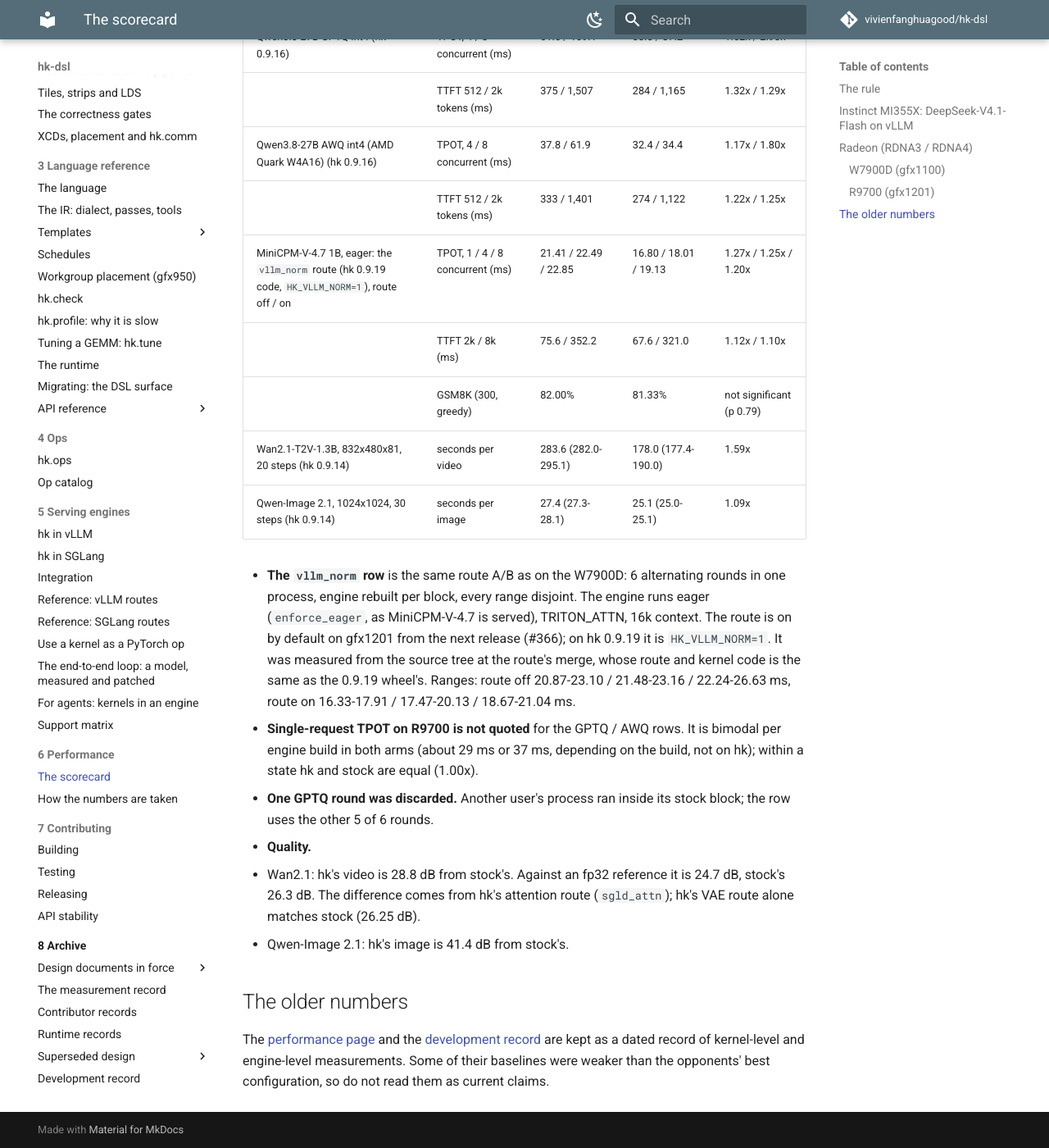
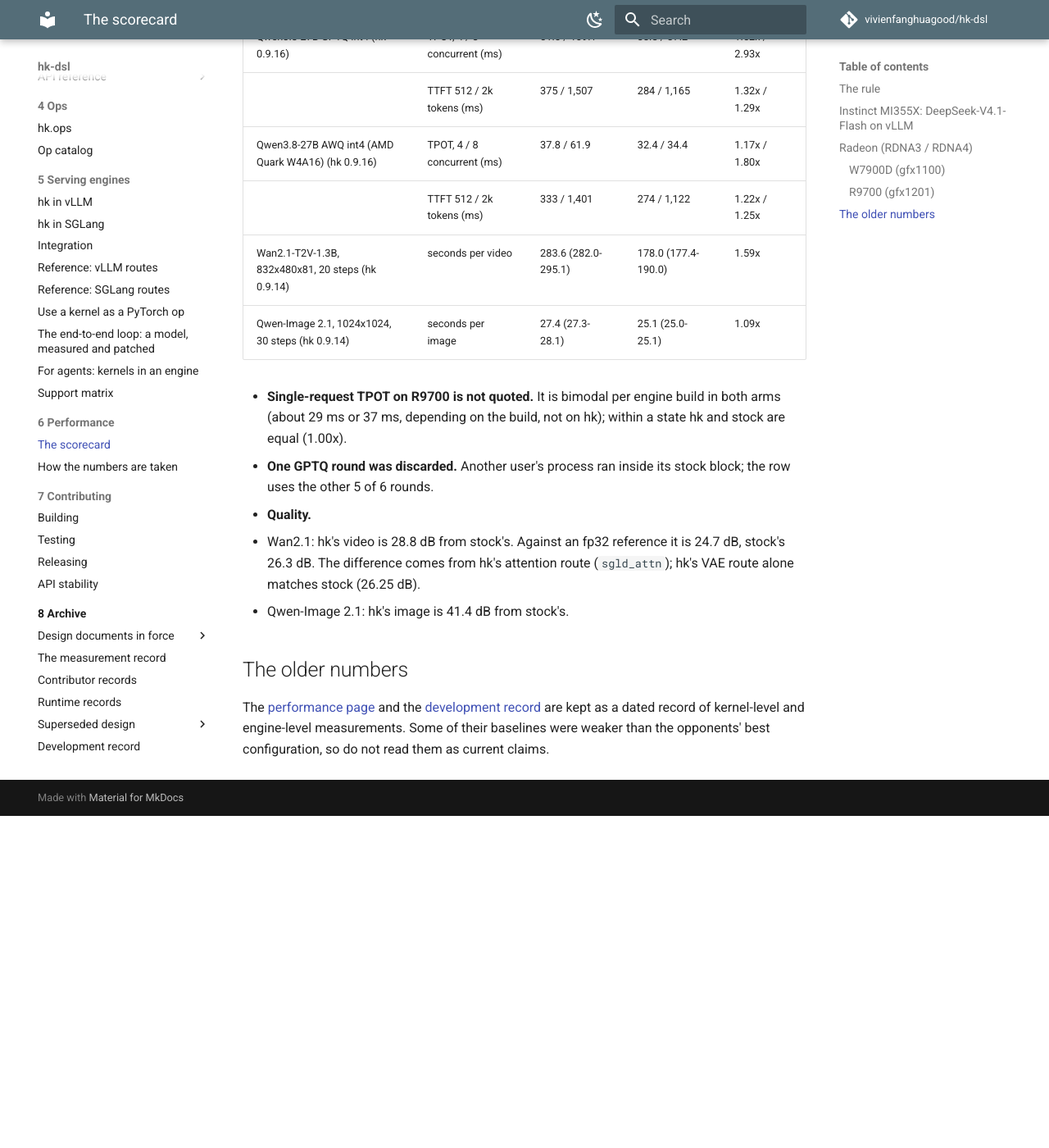
Before and after one commit to vivienfanghuagood/hk-dsl, an MkDocs documentation site: the page built from docs/performance/scorecard.md, in a window 1280 px wide and 1400 px high, scrolled down 4856 px. Shown: the whole window at 82% size. Built offline with MkDocs 1.6.1 and Material for MkDocs 9.7.7, drawn with Linux system fonts in a browser that asks for light colours; comment, search, counter and statistics services are not loaded; after the commit the page ends 5851 px from its top, so only the background shows below that.

Commit message:
scorecard: W7900D vllm_norm row only; the R9700 row waits for a released wheel with #366
Co-Authored-By: Claude <noreply@anthropic.com>

```diff
--- a/docs/performance/scorecard.md
+++ b/docs/performance/scorecard.md
@@ -129,19 +129,10 @@ vLLM rows: vLLM on ROCm 7.14 (TheRock), torch 2.13. SGLang-Diffusion rows: upstr
 | | TTFT 512 / 2k tokens (ms) | 375 / 1,507 | 284 / 1,165 | 1.32x / 1.29x |
 | Qwen3.8-27B AWQ int4 (AMD Quark W4A16) (hk 0.9.16) | TPOT, 4 / 8 concurrent (ms) | 37.8 / 61.9 | 32.4 / 34.4 | 1.17x / 1.80x |
 | | TTFT 512 / 2k tokens (ms) | 333 / 1,401 | 274 / 1,122 | 1.22x / 1.25x |
-| MiniCPM-V-4.7 1B, eager: the `vllm_norm` route (hk 0.9.19 code, `HK_VLLM_NORM=1`), route off / on | TPOT, 1 / 4 / 8 concurrent (ms) | 21.41 / 22.49 / 22.85 | 16.80 / 18.01 / 19.13 | 1.27x / 1.25x / 1.20x |
-| | TTFT 2k / 8k (ms) | 75.6 / 352.2 | 67.6 / 321.0 | 1.12x / 1.10x |
-| | GSM8K (300, greedy) | 82.00% | 81.33% | not significant (p 0.79) |
 | Wan2.1-T2V-1.3B, 832x480x81, 20 steps (hk 0.9.14) | seconds per video | 283.6 (282.0-295.1) | 178.0 (177.4-190.0) | 1.59x |
 | Qwen-Image 2.1, 1024x1024, 30 steps (hk 0.9.14) | seconds per image | 27.4 (27.3-28.1) | 25.1 (25.0-25.1) | 1.09x |
 
-- **The `vllm_norm` row** is the same route A/B as on the W7900D: 6 alternating rounds in one process, engine rebuilt
-  per block, every range disjoint. The engine runs eager (`enforce_eager`, as MiniCPM-V-4.7 is served), TRITON_ATTN,
-  16k context. The route is on by default on gfx1201 from the next release (#366); on hk 0.9.19 it is
-  `HK_VLLM_NORM=1`. It was measured from the source tree at the route's merge, whose route and kernel code is the
-  same as the 0.9.19 wheel's. Ranges: route off 20.87-23.10 / 21.48-23.16 / 22.24-26.63 ms, route on 16.33-17.91 /
-  17.47-20.13 / 18.67-21.04 ms.
-- **Single-request TPOT on R9700 is not quoted** for the GPTQ / AWQ rows. It is bimodal per engine build in both arms (about 29 ms or 37 ms,
+- **Single-request TPOT on R9700 is not quoted.** It is bimodal per engine build in both arms (about 29 ms or 37 ms,
   depending on the build, not on hk); within a state hk and stock are equal (1.00x).
 - **One GPTQ round was discarded.** Another user's process ran inside its stock block; the row uses the other 5 of 6
   rounds.
```
